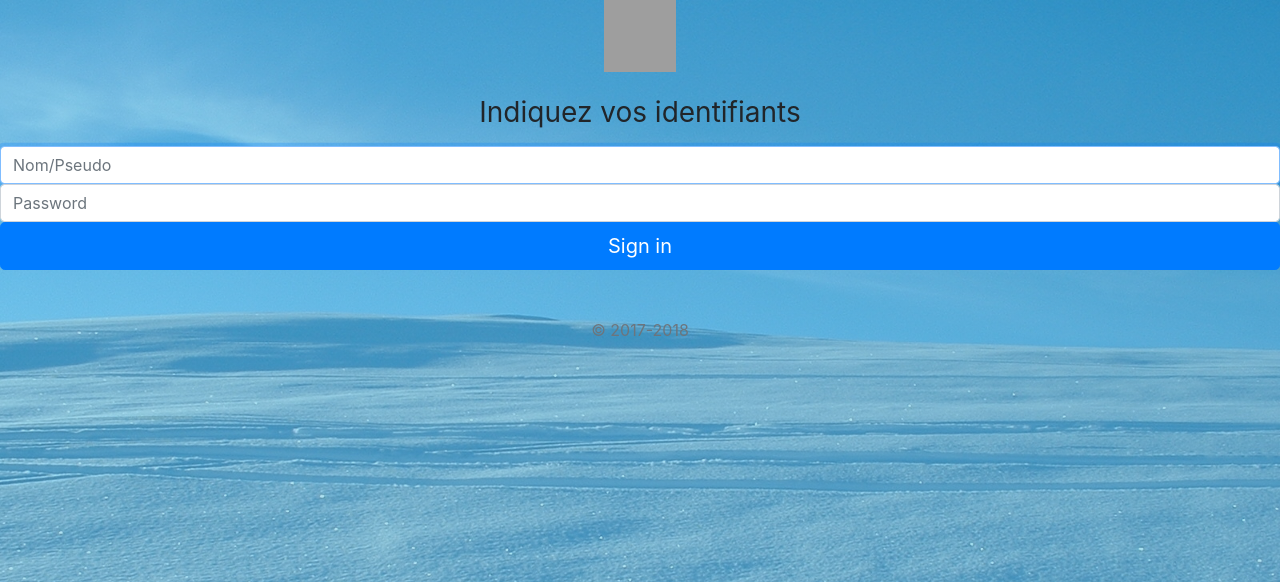
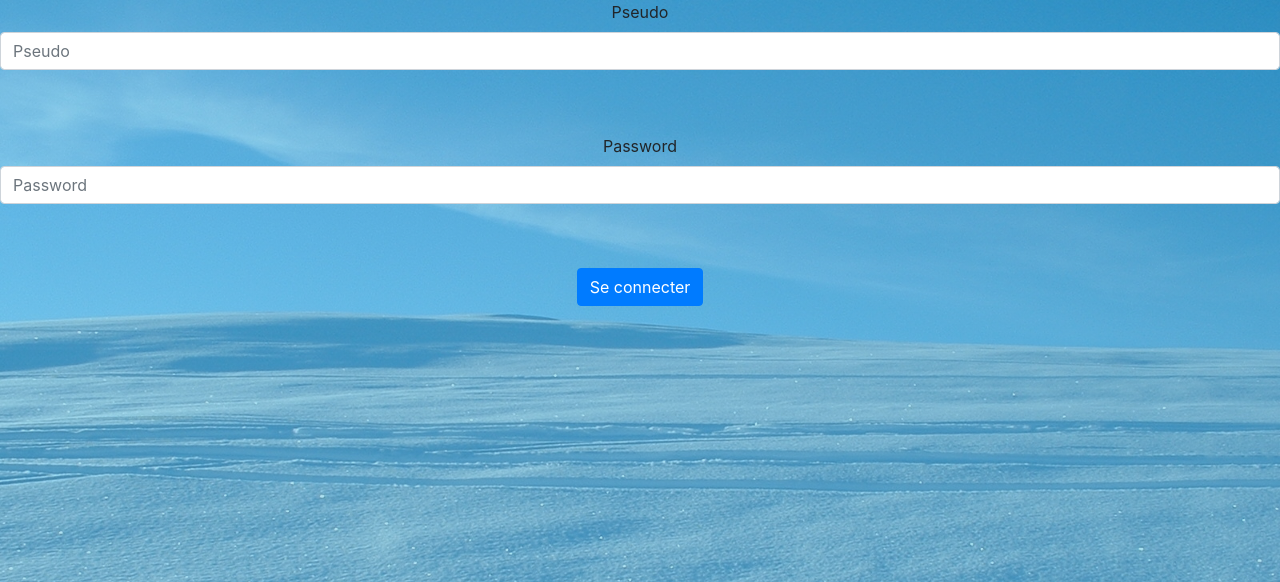
Before and after one commit to jeanforterocheoc/forteroche, a PHP site: page /app/views/auth.php in a window 1280 px wide. Shown: the top 582 px of the page. Run offline with PHP 8.4, Linux system fonts and the light colour scheme; data that the repository does not hold is empty; grey boxes are pictures that could not be loaded.

```diff
--- a/app/models/manager/UsersManager.php
+++ /dev/null
@@ -1,5 +0,0 @@
-<?php
-class UsersManager extends Database
-{
-
-}
--- /dev/null
+++ b/app/views/admin.php
@@ -0,0 +1,2 @@
+
+<h1>Hello!!!</h1>
--- a/app/views/auth.php
+++ b/app/views/auth.php
@@ -16,18 +16,20 @@
   </head>
 
   <body class="text-center">
-    <form action="<?='users/login'?>" method="post" class="form-signin">
-      <img class="mb-4" src="../../assets/brand/bootstrap-solid.svg" alt="" width="72" height="72">
-      <h1 class="h3 mb-3 font-weight-normal">Indiquez vos identifiants</h1>
 
-      <label for="inputName" class="sr-only">Nom/Pseudo</label>
-      <input type="text" id="inputName" class="form-control" placeholder="Nom/Pseudo" required autofocus>
+    <form action="<?='admin/homeAdmin'?>" method="post">
+    <div class="form-group">
+        <label for="username">Pseudo</label><br>
+        <input type="text" class="form-control" name="username" id="username" placeholder="Pseudo"><br><br>
+    </div>
 
-      <label for="inputPassword" class="sr-only">Password</label>
-      <input type="password" id="inputPassword" class="form-control" placeholder="Password" required>
+    <div class="form-group">
+      <label for="password">Password</label><br>
+      <input type="text" class="form-control" name="password" id="password" placeholder="Password"><br><br>
+    </div>
 
-      <button class="btn btn-lg btn-primary btn-block" type="submit">Sign in</button>
-      <p class="mt-5 mb-3 text-muted">&copy; 2017-2018</p>
-    </form>
+    <button type="submit" name="login" id="login" class="btn btn-primary">Se connecter</button>
+</form>
+
   </body>
 </html>
--- a/app/views/template.php
+++ b/app/views/template.php
@@ -16,6 +16,8 @@
             </header>
             <div class="col-lg-12" class="homeText">
                 <p>Bienvenue!<br>Pour mon douzième roman,j'ai souhaité vous le faire découvrir dans un tout autre format que celui d'un livre papier,un blog.</p>
+                <a class= "btn btn-success" href="<?='auth/login/'?>">Connexion</a>
+
             </div>
             <section class="row">
                 <div class="col-lg-12" id="content">
```
Also changed, not shown: app/controllers/AdminController.php (+36 -0 lines), app/controllers/AuthController.php (added, +19 -0 lines), app/controllers/UserController.php (added, +21 -0 lines), app/controllers/UsersController.php (deleted, +0 -22 lines), app/models/User.php (+5 -5 lines), app/models/manager/AdminManager.php (+11 -0 lines), app/models/manager/UserManager.php (added, +20 -0 lines).
